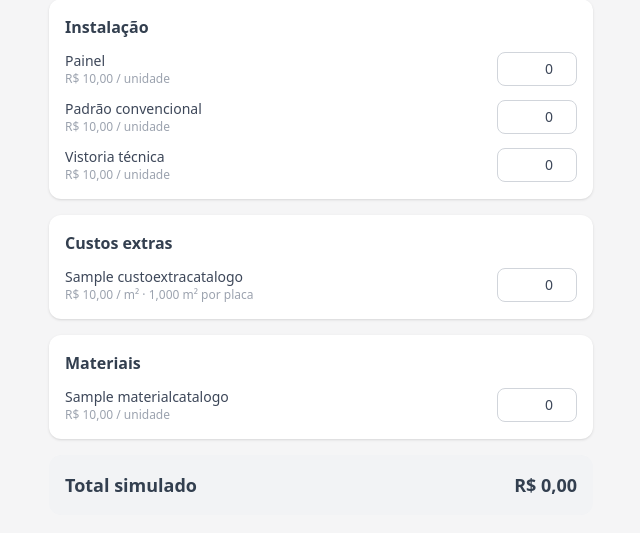
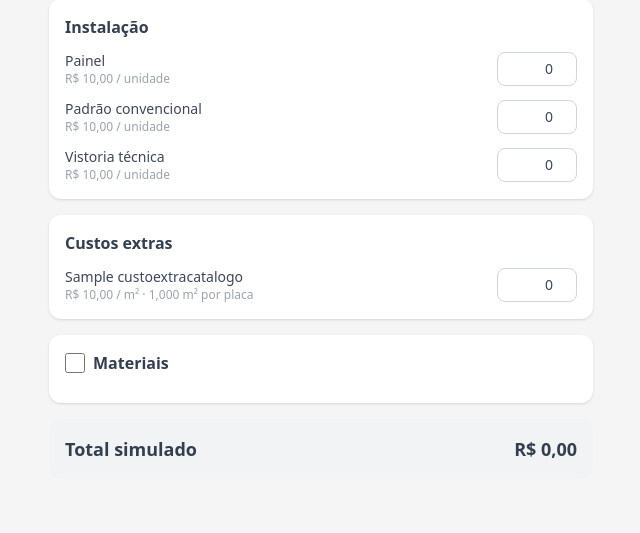
Before and after one commit to jefso137-boot/jsxenergy, a Django app: template templates/lider/calculadora.html in a window 1280 px wide. Shown: the part 133-666 px from the top of the page, without its empty margins (319-959 px from the left). Run offline with Django 5.2, Linux system fonts and the light colour scheme; tables that the repository leaves empty hold one stand-in row (values such as "Sample post"); the template is opened without the code that fills it: values that come from a table or form of the project are taken from there, most other values are stand-ins (such as "Sample title", 1, 10 or a date in 2020); some libraries are stand-ins or nearby versions.

Commit message:
Collapse Calculadora materials list behind a single checkbox
Materials are used far less often than panels/custos extras, so the
full priced list (with quantity inputs) now stays hidden behind one
"Materiais" checkbox instead of always taking up space. Unchecking
it also zeroes out any entered quantities so it doesn't silently
keep contributing to the total.

Co-Authored-By: Claude Sonnet 5 <noreply@anthropic.com>

```diff
--- a/templates/lider/calculadora.html
+++ b/templates/lider/calculadora.html
@@ -62,8 +62,11 @@
 
 {% if materiais %}
 <section class="bg-white rounded-xl shadow p-4 mb-4">
-    <h2 class="font-bold text-navy mb-3">Materiais</h2>
-    <div class="space-y-3">
+    <label class="flex items-center gap-2 mb-3">
+        <input type="checkbox" id="materiais-toggle" class="w-5 h-5 accent-orange">
+        <span class="font-bold text-navy">Materiais</span>
+    </label>
+    <div id="materiais-lista" class="space-y-3 hidden">
         {% for m in materiais %}
         <div class="flex items-center justify-between gap-3">
             <div>
@@ -109,6 +112,20 @@
         input.addEventListener('input', recalcular);
     });
 
+    var materiaisToggle = document.getElementById('materiais-toggle');
+    var materiaisLista = document.getElementById('materiais-lista');
+    if (materiaisToggle) {
+        materiaisToggle.addEventListener('change', function () {
+            materiaisLista.classList.toggle('hidden', !materiaisToggle.checked);
+            if (!materiaisToggle.checked) {
+                materiaisLista.querySelectorAll('.calc-item').forEach(function (input) {
+                    input.value = 0;
+                });
+            }
+            recalcular();
+        });
+    }
+
     recalcular();
 })();
 </script>
```
